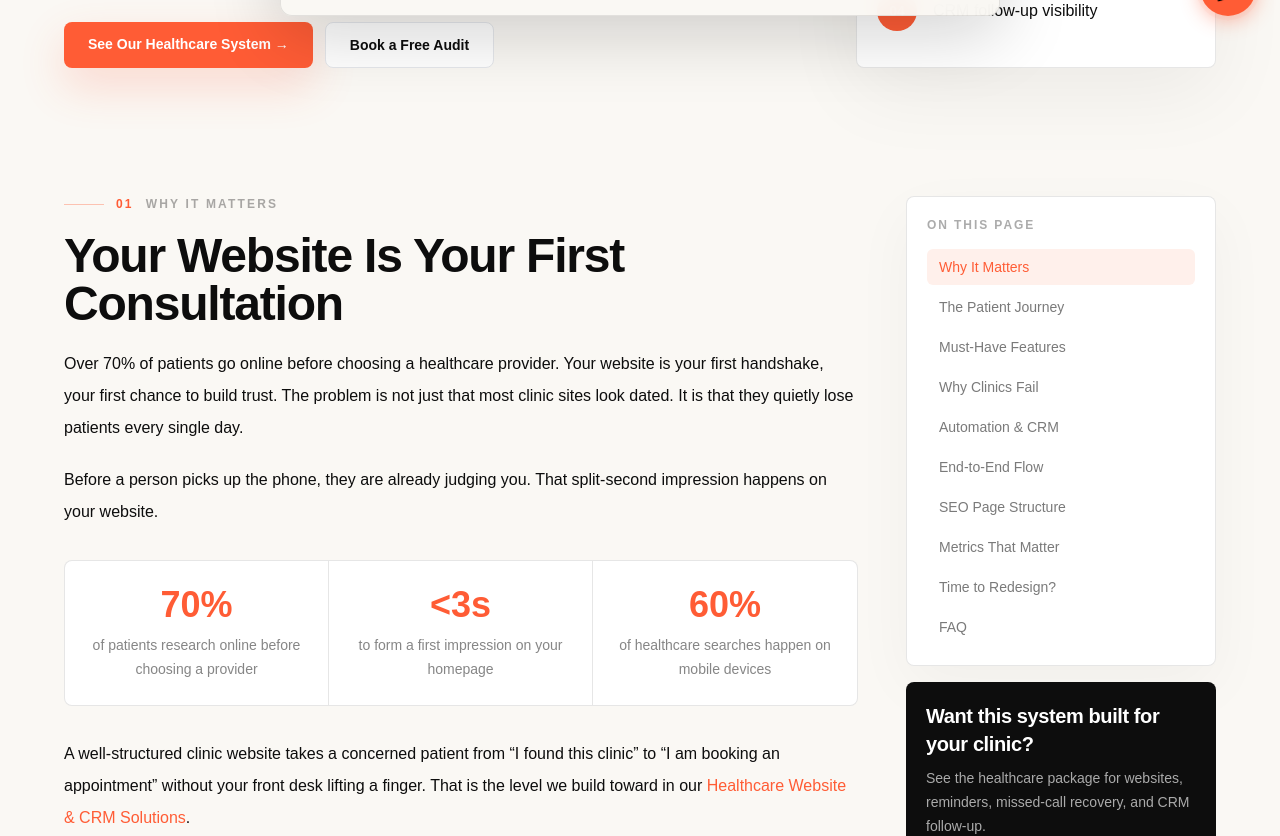
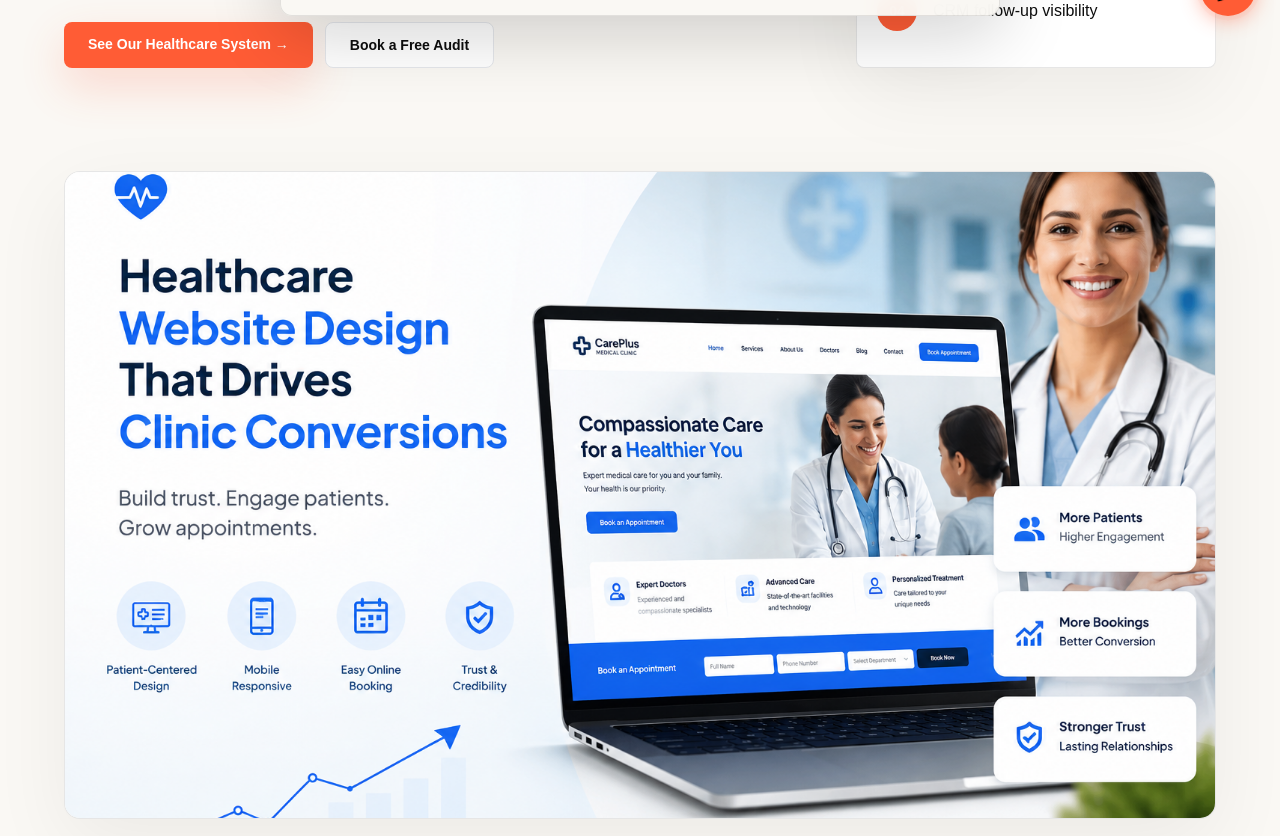
Before and after one commit to dev-gagandeep/Flux-Media-Creations, a Next.js app: page /blog/healthcare-website-design-clinic-conversions in a window 1280 px wide. Shown: the part 760-1596 px from the top of the page. Built offline with nearby package versions, Linux system fonts and the light colour scheme; a web font is replaced by a local one.

Commit message:
Show feature images on blog posts

```diff
--- a/src/app/blog/[slug]/page.tsx
+++ b/src/app/blog/[slug]/page.tsx
@@ -287,6 +287,19 @@ export default function BlogPostPage({ params }: BlogPostPageProps) {
           </div>
         </div>
 
+        <figure className="mb-12 overflow-hidden rounded-2xl border border-ink/10 bg-white shadow-soft">
+          <div className="relative aspect-[16/9] bg-cream">
+            <Image
+              src={post.cover}
+              alt={`${post.title} feature image`}
+              fill
+              priority
+              sizes="(min-width: 1320px) 1320px, 100vw"
+              className="object-cover"
+            />
+          </div>
+        </figure>
+
         <div className="grid gap-10 lg:grid-cols-[minmax(0,1fr)_320px] lg:items-start">
           <div className="order-2 lg:order-1 space-y-6 text-base leading-8 text-ink/75">
             {blocks.map((block, index) => (
--- a/src/app/blog/healthcare-website-design-clinic-conversions/HealthcareClinicBlogClient.tsx
+++ b/src/app/blog/healthcare-website-design-clinic-conversions/HealthcareClinicBlogClient.tsx
@@ -1,8 +1,11 @@
 "use client";
 
+import Image from "next/image";
 import Link from "next/link";
 import type { ReactNode } from "react";
 import { useEffect, useState } from "react";
+
+const FEATURE_IMAGE = "/images/blog/healthcare-website-design-clinic-conversions.png";
 
 const TOC = [
   { id: "why-matters", label: "Why It Matters" },
@@ -272,6 +275,21 @@ export default function HealthcareClinicBlogClient() {
             ))}
           </div>
         </div>
+      </section>
+
+      <section className="section-sm max-w-[1320px] mx-auto pt-0">
+        <figure className="overflow-hidden rounded-2xl border border-ink/10 bg-white shadow-[0_24px_80px_rgba(13,13,13,0.06)]">
+          <div className="relative aspect-[16/9] bg-cream">
+            <Image
+              src={FEATURE_IMAGE}
+              alt="Healthcare website design that drives clinic conversions"
+              fill
+              priority
+              sizes="(min-width: 1320px) 1320px, 100vw"
+              className="object-cover"
+            />
+          </div>
+        </figure>
       </section>
 
       <section className="section max-w-[1320px] mx-auto pb-24">
```
Also changed, not shown: public/images/blog/wordpress-ghl-growth-system-us-businesses.png.
